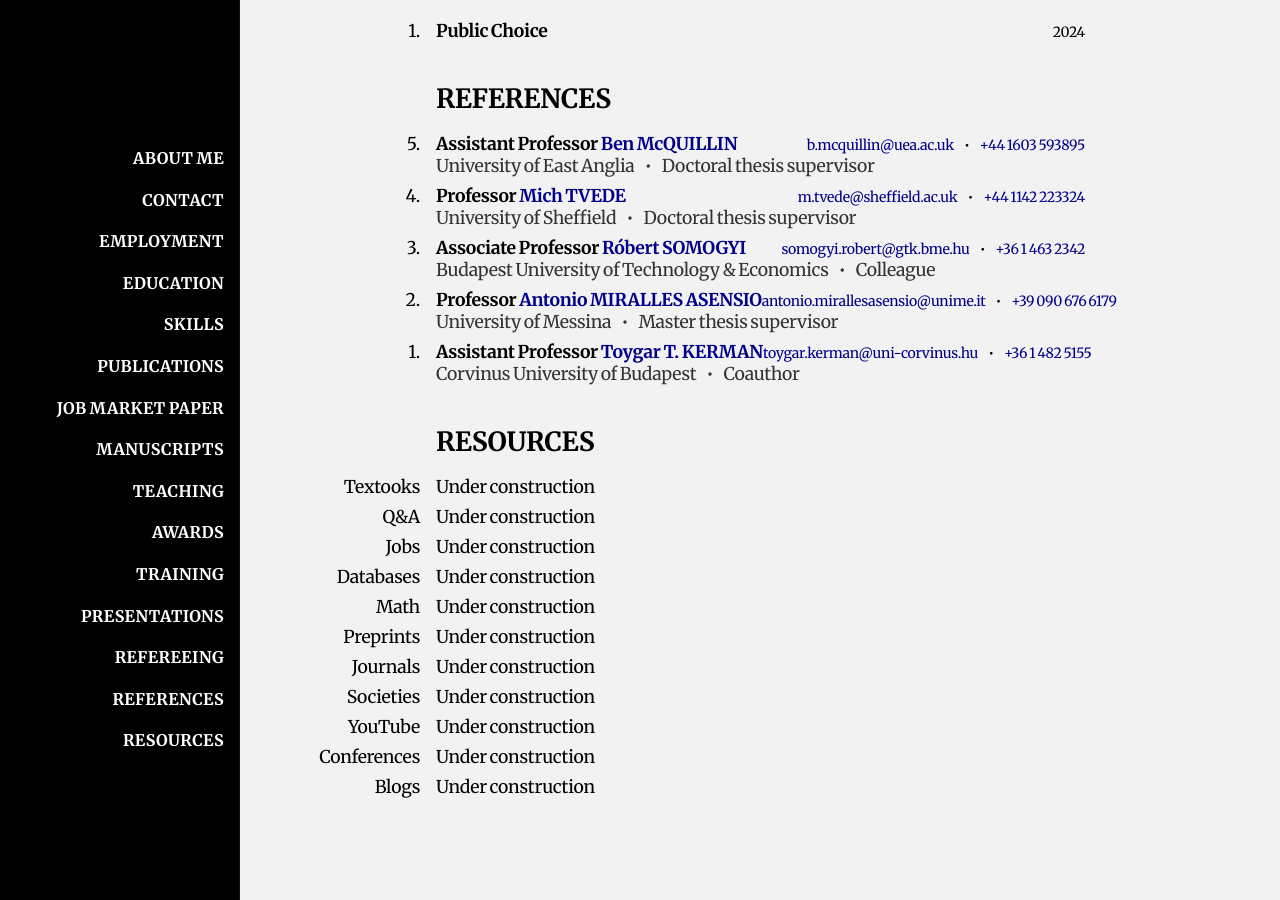
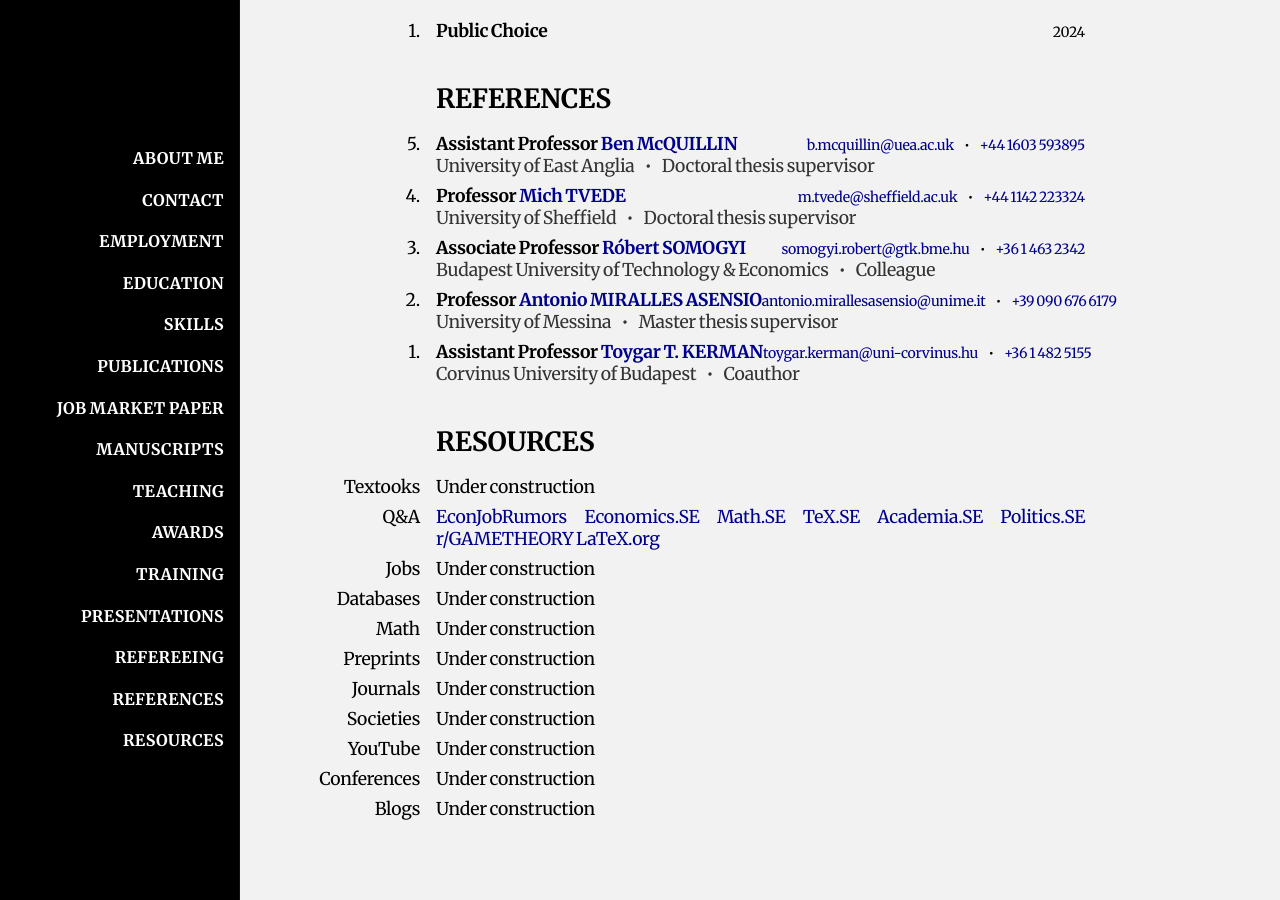
Before and after one commit to HectorHermidaRivera/hectorhermidarivera.github.io, a Jekyll site: the page built from index.md, in a window 1280 px wide and 900 px high, scrolled down 3237 px. Built offline with Jekyll 4.4.1, drawn with Linux system fonts in a browser that asks for light colours; a style sheet for code colours, icons or effects is not loaded.

Commit message:
Update index.md

```diff
--- a/index.md
+++ b/index.md
@@ -517,7 +517,7 @@ title: Home
   <div class="value">Under construction</div>
 
   <div class="label">Q&A</div>
-  <div class="value">Under construction</div>
+  <div class="value"><a href="https://www.econjobrumors.com">EconJobRumors</a> <a href="">Economics.SE</a> <a href="">Math.SE</a> <a href="">TeX.SE</a> <a href="">Academia.SE</a> <a href="">Politics.SE</a> <a href="">r/GAMETHEORY</a> <a href="">LaTeX.org</a></div>
 
   <div class="label">Jobs</div>
   <div class="value">Under construction</div>
```
